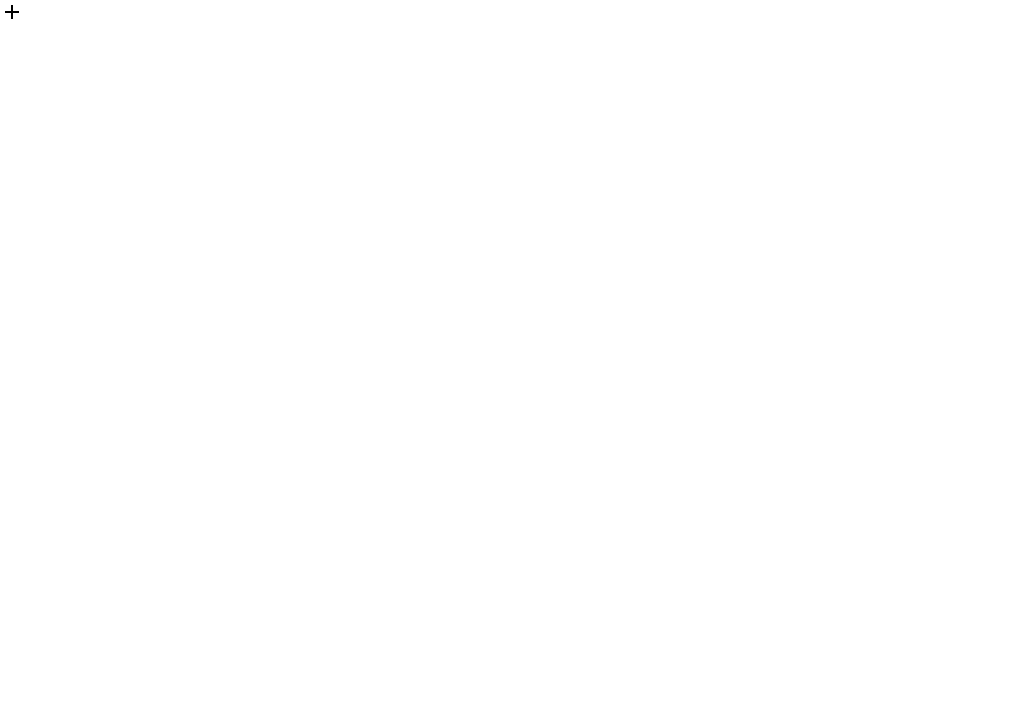
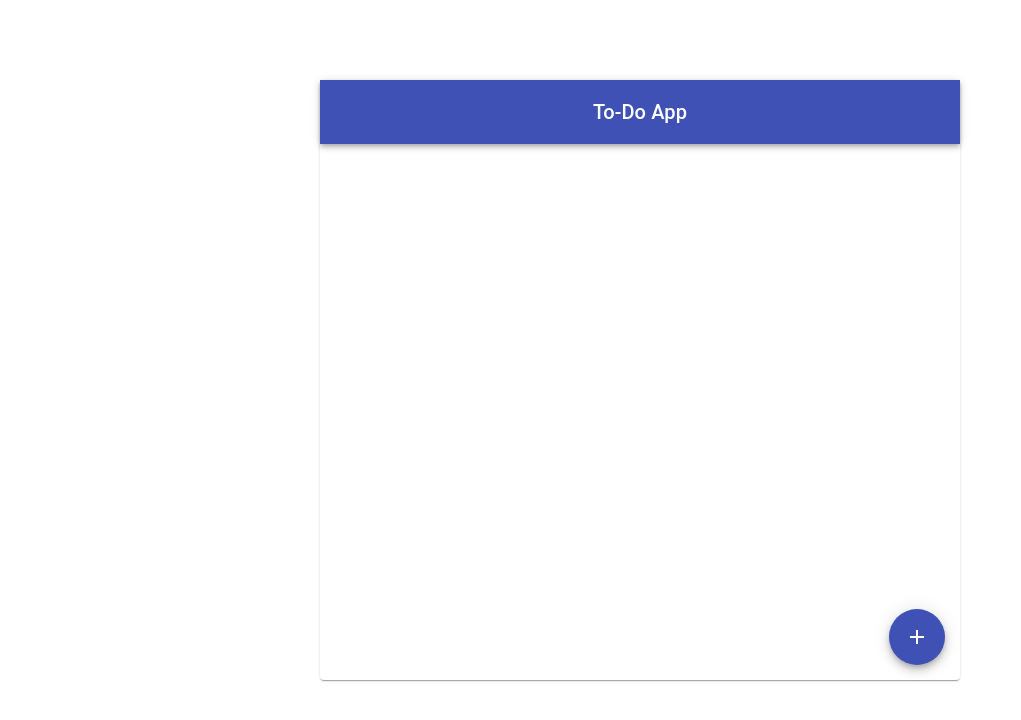
Before and after one commit to kvsuen/todo-app, a React (Create React App) app: page / in a window 1280 px wide. Shown: the top 720 px of the page, without its empty margins (0-1021 px from the left). Built offline with nearby package versions, Linux system fonts and the light colour scheme.

Commit message:
Add styling for todolist app and header

```diff
--- a/src/App.js
+++ b/src/App.js
@@ -4,12 +4,30 @@ import { Provider } from 'react-redux';
 import store from './redux/store'
 
 import ToDoList from './components/ToDoList/to-do-list.component';
+import { makeStyles } from '@material-ui/core/styles';
+
+const useStyles = makeStyles(theme => ({
+  root: {
+    display: 'flex',
+    justifyContent: 'center',
+  },
+  toDoListContainer: {
+    width: '50vw',
+    height: '75vh',
+    margin: 'auto',
+    marginTop: '10vh'
+  }
+}));
 
 function App() {
+  const classes = useStyles();
+
   return (
     <Provider store={store}>
-      <div className="App">
-        <ToDoList />
+      <div className={classes.root}>
+        <div className={classes.toDoListContainer}>
+          <ToDoList />
+        </div>
       </div>
     </Provider>
   );
--- a/src/components/ToDoList/AddButton/add-button.component.jsx
+++ b/src/components/ToDoList/AddButton/add-button.component.jsx
@@ -2,6 +2,9 @@ import React, { useState } from 'react';
 import { connect } from 'react-redux';
 import { newItem } from '../../../redux/actions/itemActions';
 
+import Typography from '@material-ui/core/Typography';
+import Tooltip from '@material-ui/core/Tooltip';
+import Fab from '@material-ui/core/Fab';
 import AddIcon from '@material-ui/icons/Add';
 import TextField from '@material-ui/core/TextField';
 import Button from '@material-ui/core/Button';
@@ -21,18 +24,26 @@ const useStyles = makeStyles(theme => ({
     '& .MuiTextField-root': {
       margin: theme.spacing(1),
       width: 200
-    }
+    },
+    display: 'flex',
+    flexDirection: 'column'
   },
   modal: {
     display: 'flex',
     alignItems: 'center',
-    justifyContent: 'center'
+    justifyContent: 'center',
+    ouline: 0
   },
   paper: {
     backgroundColor: theme.palette.background.paper,
-    border: '2px solid #000',
-    boxShadow: theme.shadows[5],
-    padding: theme.spacing(2, 4, 3)
+    padding: theme.spacing(2, 4, 3),
+    outline: '0',
+    borderRadius: '0',
+    boxShadow:
+      '4px 4px 2px -1px rgba(0,0,0,0.2), 3px 3px 2px 0px rgba(0,0,0,0.14), -3px 3px 5px 0px rgba(0,0,0,0.12)'
+  },
+  createButton: {
+    marginTop: '15px'
   }
 }));
 
@@ -72,7 +83,11 @@ const AddButton = ({ newItem }) => {
 
   return (
     <>
-      <AddIcon onClick={handleOpen} />
+      <Tooltip title="Add" aria-label="add" onClick={handleOpen}>
+        <Fab color="primary" className={classes.absolute}>
+          <AddIcon />
+        </Fab>
+      </Tooltip>
       <Modal
         aria-labelledby="transition-modal-title"
         aria-describedby="transition-modal-description"
@@ -87,6 +102,9 @@ const AddButton = ({ newItem }) => {
       >
         <Fade in={open}>
           <div className={classes.paper}>
+            <Typography variant="h6" gutterBottom>
+              New To-Do Item
+            </Typography>
             <form
               className={classes.root}
               autoComplete="off"
@@ -104,7 +122,7 @@ const AddButton = ({ newItem }) => {
                 label="Description"
                 name="description"
                 multiline
-                rowsMax="2"
+                rowsMax="4"
                 value={values.description}
                 onChange={handleChange}
               />
@@ -124,8 +142,13 @@ const AddButton = ({ newItem }) => {
                   }}
                 />
               </MuiPickersUtilsProvider>
-              <Button variant="contained" color="primary" type="submit">
-                Submit
+              <Button
+                className={classes.createButton}
+                variant="contained"
+                color="primary"
+                type="submit"
+              >
+                Create!
               </Button>
             </form>
           </div>
@@ -137,6 +160,6 @@ const AddButton = ({ newItem }) => {
 
 const mapDispatchToProps = {
   newItem
-}
+};
 
 export default connect(null, mapDispatchToProps)(AddButton);
--- a/src/components/ToDoList/Header/header.component.jsx
+++ b/src/components/ToDoList/Header/header.component.jsx
@@ -1,7 +1,33 @@
 import React from 'react';
+import SearchBar from '../SearchBar/search-bar.component';
+
+import AppBar from '@material-ui/core/AppBar';
+import Toolbar from '@material-ui/core/Toolbar';
+import Typography from '@material-ui/core/Typography';
+import { makeStyles } from '@material-ui/core/styles';
+
+const useStyles = makeStyles(theme => ({
+  textContainer: {
+    alignSelf: 'center'
+  },
+  title: {
+    flexGrow: 1
+  }
+}));
 
 const Header = () => {
-  return ( <></> );
-}
+  const classes = useStyles();
+
+  return (
+    <AppBar position="static">
+      <Toolbar className={classes.textContainer}>
+        <Typography variant="h6" className={classes.title}>
+          To-Do App
+        </Typography>
+      </Toolbar>
+      <SearchBar />
+    </AppBar>
+  );
+};
 
 export default Header;
--- a/src/components/ToDoList/to-do-list.component.jsx
+++ b/src/components/ToDoList/to-do-list.component.jsx
@@ -1,17 +1,37 @@
 import React from 'react';
 import Header from './Header/header.component';
-import SearchBar from './SearchBar/search-bar.component';
 import ItemList from './ItemList/item-list.component';
 import AddButton from './AddButton/add-button.component';
 
+import Paper from '@material-ui/core/Paper';
+import { makeStyles } from '@material-ui/core/styles';
+
+const useStyles = makeStyles(theme => ({
+  toDoListContainer: {
+    position: 'relative',
+    display: 'flex',
+    flexDirection: 'column',
+    alignItems: 'center',
+    height: '100%'
+  },
+  addButton: {
+    position: 'absolute',
+    bottom: '15px',
+    right: '15px',
+  }
+}));
+
 const ToDoList = () => {
+  const classes = useStyles();
+
   return (
-    <>
+    <Paper className={classes.toDoListContainer}>
       <Header />
-      <SearchBar />
       <ItemList />
-      <AddButton />
-    </>
+      <div className={classes.addButton}>
+        <AddButton />
+      </div>
+    </Paper>
   );
 };
 
```
